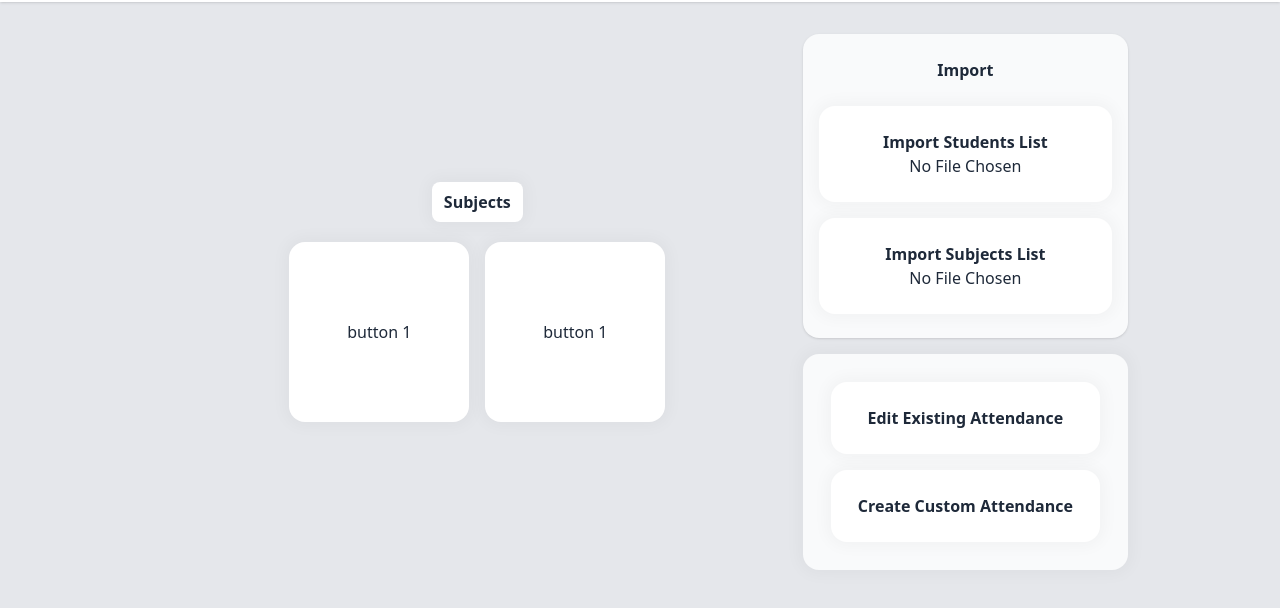
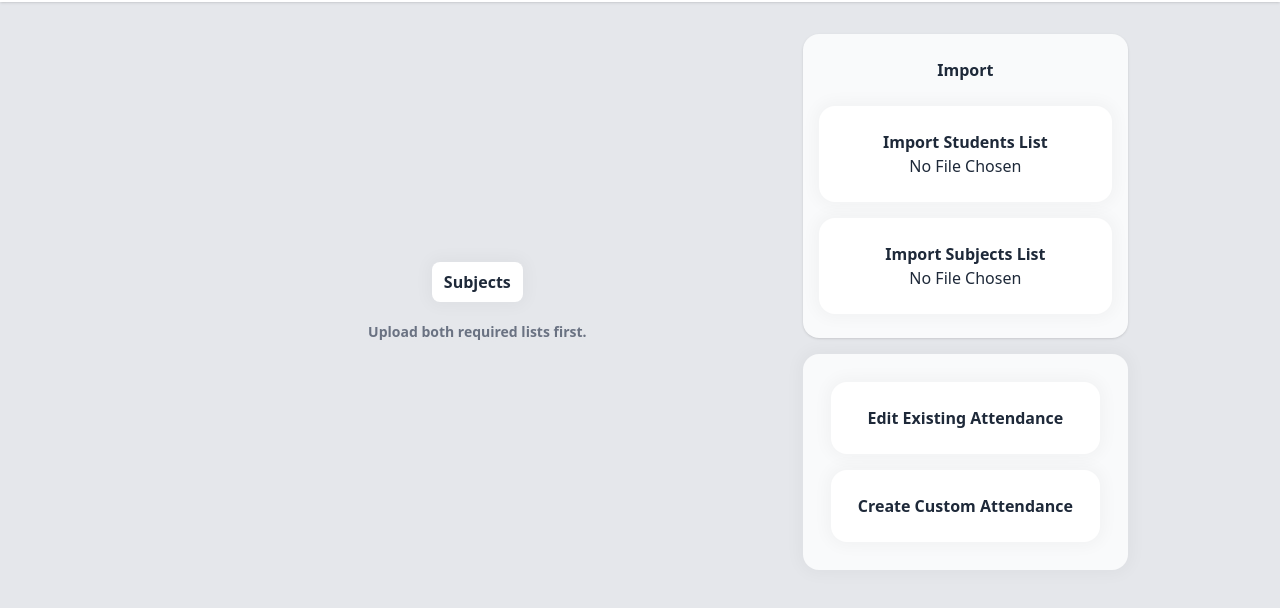
Before and after one commit to Wino-dev/attendance-checker, a website with bundled scripts: page index.html in a window 1280 px wide. Shown: the part 78-686 px from the top of the page. Built offline with nearby package versions, Linux system fonts and the light colour scheme.

Commit message:
Changed the default display of the website

```diff
--- a/index.html
+++ b/index.html
@@ -14,13 +14,8 @@
   <main class="flex flex-col-reverse items-center md:flex-row justify-between max-w-5xl mx-auto px-4 sm:px-6 py-6 sm:py-8">
     <section class="w-11/12 md:w-8/12 mt-5 md:mt-0 text-center flex flex-col items-center justify-center">
       <div class="font-bold mb-5 bg-white w-fit px-3 py-2 rounded-lg shadow-[0_0_15px_5px_rgba(0,0,0,0.03)]">Subjects</div>
-    <div class="w-full flex flex-wrap justify-center gap-4">
-      <div class="flex flex-wrap justify-center gap-6">
-        <button class="aspect-square h-30 sm:h-45 bg-white shadow-[0_0_15px_5px_rgba(0,0,0,0.03)] rounded-2xl transition-colors duration-100 hover:bg-gray-300 hover:cursor-pointer">button 1</button>
-      </div>
-      <div class="flex flex-wrap justify-center gap-6">
-        <button class="aspect-square h-30 sm:h-45 bg-white shadow-[0_0_15px_5px_rgba(0,0,0,0.03)] rounded-2xl transition-colors duration-100 hover:bg-gray-300 hover:cursor-pointer">button 1</button>
-      </div>
+    <div id="subject-button-container" class="w-full flex flex-wrap justify-center gap-4">
+      <p class="text-sm text-gray-500 text-shadow-md text-shadow-gray-200 font-semibold">Upload both required lists first.</p>
     </div>
 
     </section>
@@ -37,9 +32,9 @@
         <button class="flex h-min">
           <label for="import-subjects-file" class="bg-white shadow-[0_0_15px_5px_rgba(0,0,0,0.03)] text-center w-full mx-4 px-6 md:px-14 py-2 md:py-6 rounded-2xl transition-colors duration-100 hover:bg-emerald-300 hover:cursor-pointer">
             <p class="font-bold">Import Subjects List</p>
-            <p>No File Chosen</p>
+            <p class="js-subjects-list-chosen">No File Chosen</p>
           </label>
-          <input type="file" id="import-subjects-file" name="import-subjects-file" class="hidden">
+          <input type="file" id="import-subjects-file" name="import-subjects-file" class="hidden" accept=".xlsx">
         </button>
       </div>
       <div class="bg-gray-50 shadow-[0_0_15px_5px_rgba(0,0,0,0.03)] w-full flex flex-col py-4 md:py-7 rounded-2xl">
```
